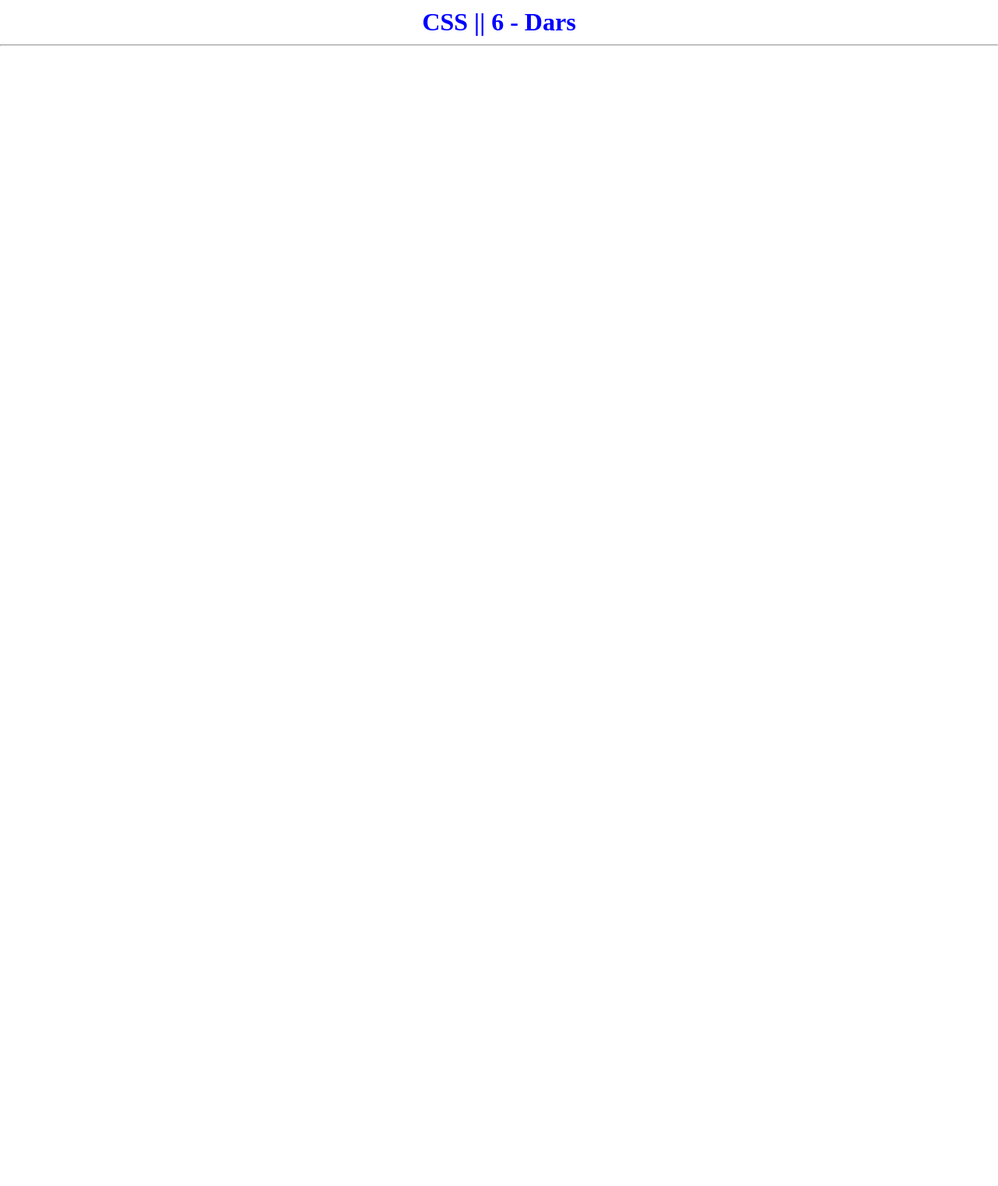
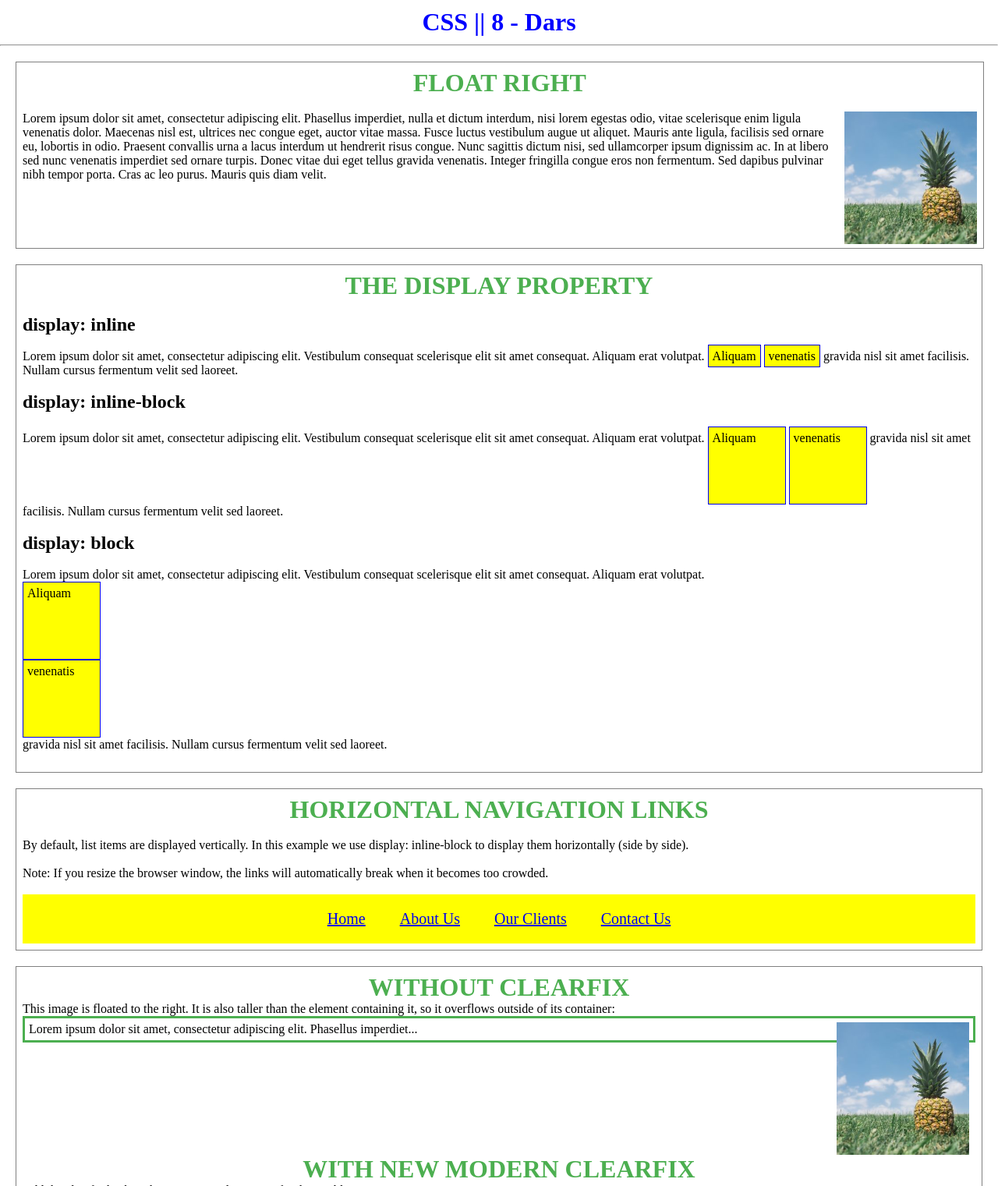
Before and after one commit to tolqinov-o/Frontend-CSS-Lessons, a plain HTML site: page lesson-8/index.html in a window 1280 px wide. Shown: the top 1521 px of the page at 78% size. Before the commit the page ends 800 px from the top, so only its background shows below. Drawn offline with Linux system fonts and the light colour scheme.

Commit message:
My_Frontend || Cascading Style Sheets || Lessons

```diff
--- a/lesson-8/css/style.css
+++ b/lesson-8/css/style.css
@@ -21,3 +21,75 @@
     text-transform: uppercase;
     color: #4CAF50;
 }
+
+.box0 {
+    width: 97%;
+    height: 30vh;
+}
+
+.box0 .img {
+    width:170px;
+    height:170px;
+    margin-left:15px;
+    float: right;
+}
+
+.box1 span.a {
+    display: inline; /* the default for span */
+    width: 100px;
+    height: 100px;
+    padding: 5px;
+    border: 1px solid blue;
+    background-color: yellow;
+}
+
+.box1 span.b {
+    display: inline-block;
+    width: 100px;
+    height: 100px;
+    padding: 5px;
+    border: 1px solid blue;
+    background-color: yellow;
+}
+
+.box1 span.c {
+    display: block;
+    width: 100px;
+    height: 100px;
+    padding: 5px;
+    border: 1px solid blue;
+    background-color: yellow;
+}
+
+.nav {
+    background-color: yellow;
+    list-style-type: none;
+    text-align: center;
+    margin: 0;
+    padding: 0;
+}
+
+.nav li {
+    display: inline-block;
+    font-size: 20px;
+    padding: 20px;
+}
+
+.box3 div {
+    border: 3px solid #4CAF50;
+    padding: 5px;
+}
+
+.box3 .img1 {
+    float: right;
+}
+
+.box3 .img2 {
+    float: right;
+}
+
+.box3 .clearfix::after {
+    content: "";
+    clear: both;
+    display: table;
+}
--- a/lesson-8/index.html
+++ b/lesson-8/index.html
@@ -1,17 +1,85 @@
 <!DOCTYPE html>
 <html lang="en">
+
 <head>
     <meta charset="UTF-8">
     <meta name="viewport" content="width=device-width, initial-scale=1.0">
-    <title>7 - CSS Dars || T.Oqilbek</title>
+    <title>8 - CSS Dars || T.Oqilbek</title>
 
     <!-- css links -->
     <link rel="stylesheet" href="css/style.css">
 </head>
+
 <body>
 
-    <h1 id="firstText">CSS || 6 - Dars</h1>
+    <h1 id="firstText">CSS || 8 - Dars</h1>
     <hr>
 
+    <div class="box box0">
+        <h1>Float Right</h1> <br>
+
+        <p><img src="img/pineapple.jpg" alt="Pineapple" class="img">
+            Lorem ipsum dolor sit amet, consectetur adipiscing elit. Phasellus imperdiet, nulla et dictum interdum, nisi
+            lorem egestas odio, vitae scelerisque enim ligula venenatis dolor. Maecenas nisl est, ultrices nec congue
+            eget, auctor vitae massa. Fusce luctus vestibulum augue ut aliquet. Mauris ante ligula, facilisis sed ornare
+            eu, lobortis in odio. Praesent convallis urna a lacus interdum ut hendrerit risus congue. Nunc sagittis
+            dictum nisi, sed ullamcorper ipsum dignissim ac. In at libero sed nunc venenatis imperdiet sed ornare
+            turpis. Donec vitae dui eget tellus gravida venenatis. Integer fringilla congue eros non fermentum. Sed
+            dapibus pulvinar nibh tempor porta. Cras ac leo purus. Mauris quis diam velit.</p>
+    </div>
+
+    <div class="box box1">
+        <h1>The display Property</h1> <br>
+
+        <h2>display: inline</h2> <br>
+        <div>Lorem ipsum dolor sit amet, consectetur adipiscing elit. Vestibulum consequat scelerisque elit sit amet
+            consequat. Aliquam erat volutpat. <span class="a">Aliquam</span> <span class="a">venenatis</span> gravida
+            nisl sit amet facilisis. Nullam cursus fermentum velit sed laoreet. </div> <br>
+
+        <h2>display: inline-block</h2> <br>
+        <div>Lorem ipsum dolor sit amet, consectetur adipiscing elit. Vestibulum consequat scelerisque elit sit amet
+            consequat. Aliquam erat volutpat. <span class="b">Aliquam</span> <span class="b">venenatis</span> gravida
+            nisl sit amet facilisis. Nullam cursus fermentum velit sed laoreet. </div> <br>
+
+        <h2>display: block</h2> <br>
+        <div>Lorem ipsum dolor sit amet, consectetur adipiscing elit. Vestibulum consequat scelerisque elit sit amet
+            consequat. Aliquam erat volutpat. <span class="c">Aliquam</span> <span class="c">venenatis</span> gravida
+            nisl sit amet facilisis. Nullam cursus fermentum velit sed laoreet. </div> <br>
+    </div>
+
+    <div class="box box2">
+        <h1>Horizontal Navigation Links</h1> <br>
+        <p>By default, list items are displayed vertically. In this example we use display: inline-block to display them
+            horizontally (side by side).</p> <br>
+        <p>Note: If you resize the browser window, the links will automatically break when it becomes too crowded.</p> <br>
+
+        <ul class="nav">
+            <li><a href="#home">Home</a></li>
+            <li><a href="#about">About Us</a></li>
+            <li><a href="#clients">Our Clients</a></li>
+            <li><a href="#contact">Contact Us</a></li>
+        </ul>
+    </div>
+
+    <div class="box box3">
+        <h1>Without Clearfix</h1>
+
+        <p>This image is floated to the right. It is also taller than the element containing it, so it overflows outside of its container:</p>
+
+        <div>
+            <img class="img1" src="img/pineapple.jpg" alt="Pineapple" width="170" height="170">
+            Lorem ipsum dolor sit amet, consectetur adipiscing elit. Phasellus imperdiet...
+        </div>
+
+        <h1 style="clear:right">With New Modern Clearfix</h1>
+        <p>Add the clearfix hack to the containing element, to fix this problem:</p>
+
+        <div class="clearfix">
+            <img class="img2" src="img/pineapple.jpg" alt="Pineapple" width="170" height="170">
+            Lorem ipsum dolor sit amet, consectetur adipiscing elit. Phasellus imperdiet...
+        </div>
+    </div>
+
 </body>
+
 </html>
```
Also changed, not shown: lesson-8/img/img.jpg (added), lesson-8/img/pineapple.jpg (added), 1 other file.
